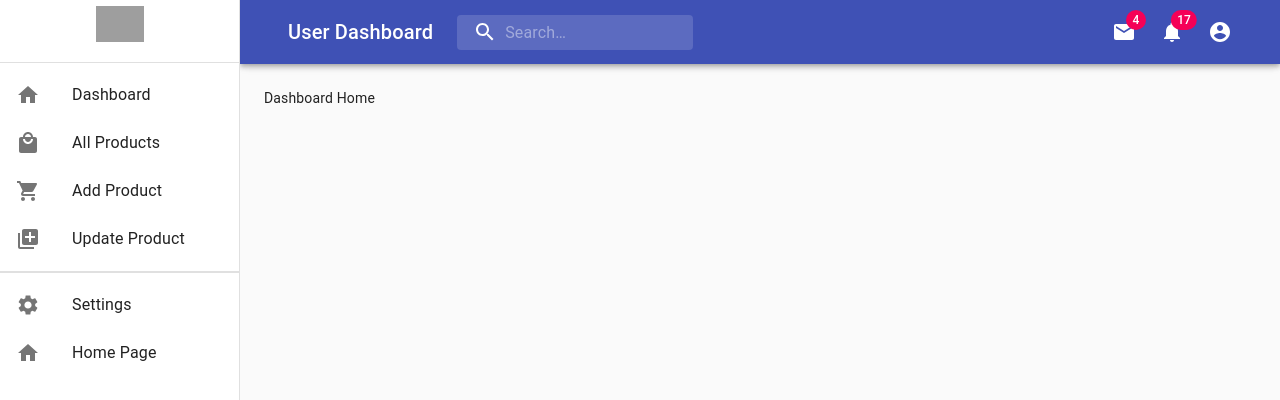
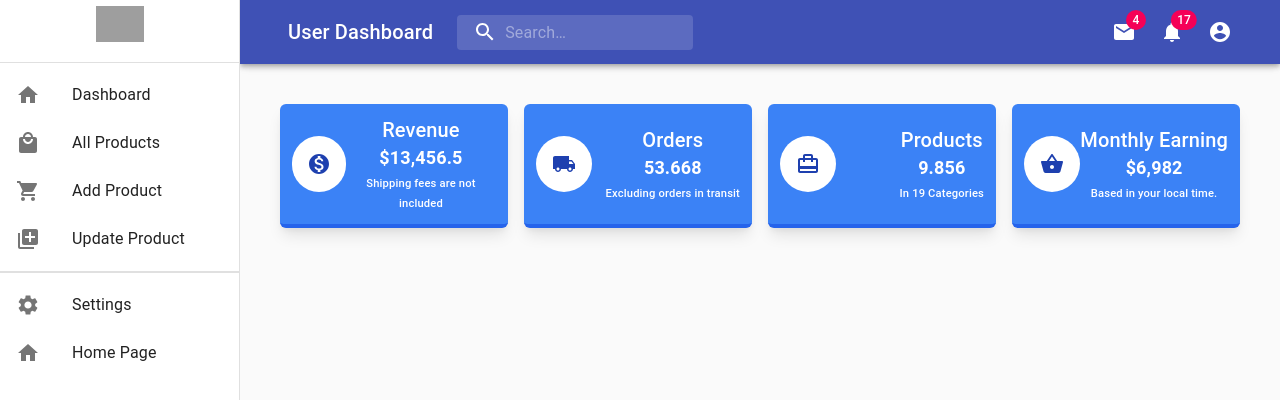
Before and after one commit to reazul7/ReazulIslamBhuiyan_SE_JAVA_JS_1, a React (Create React App) app: page /dashboard/dashboard in a window 1280 px wide. Shown: the top 400 px of the page. Built offline with nearby package versions, Linux system fonts and the light colour scheme; grey boxes are pictures that could not be loaded.

Commit message:
dashboard home page design complete

```diff
--- a/src/components/Dashboard/DashboardContainer/DashboardHome.js
+++ b/src/components/Dashboard/DashboardContainer/DashboardHome.js
@@ -1,11 +1,57 @@
-import React from 'react';
+import React from "react";
+import MonetizationOnIcon from "@material-ui/icons/MonetizationOn";
+import ShoppingBasketIcon from "@material-ui/icons/ShoppingBasket";
+import LocalShippingIcon from "@material-ui/icons/LocalShipping";
+import CardTravelIcon from "@material-ui/icons/CardTravel";
 
 const DashboardHome = () => {
-    return (
-        <div>
-            <h1>Dashboard Home</h1>
+  return (
+    <div>
+      {/* top details information */}
+      <div className="grid grid-cols-1 sm:grid-cols-2 lg:grid-cols-4 p-4 gap-4">
+        <div className="bg-blue-500 dark:bg-gray-800 shadow-lg rounded-md flex items-center justify-between p-3 border-b-4 border-blue-600 dark:border-gray-600 text-white font-medium group">
+          <div className="flex justify-center items-center w-14 h-14 bg-white rounded-full transition-all duration-300 transform group-hover:rotate-12 text-blue-800">
+            <MonetizationOnIcon />
+          </div>
+          <div className="text-center">
+            <p className="text-xl">Revenue</p>
+            <p className="text-lg font-bold">$13,456.5 </p>
+            <small>Shipping fees are not included</small>
+          </div>
         </div>
-    );
+        <div className="bg-blue-500 dark:bg-gray-800 shadow-lg rounded-md flex items-center justify-between p-3 border-b-4 border-blue-600 dark:border-gray-600 text-white font-medium group">
+          <div className="flex justify-center items-center w-14 h-14 bg-white rounded-full transition-all duration-300 transform group-hover:rotate-12 text-blue-800">
+            <LocalShippingIcon />
+          </div>
+          <div className="text-center">
+            <p className="text-xl">Orders</p>
+            <p className="text-lg font-bold">53.668</p>
+            <small>Excluding orders in transit</small>
+          </div>
+        </div>
+        <div className="bg-blue-500 dark:bg-gray-800 shadow-lg rounded-md flex items-center justify-between p-3 border-b-4 border-blue-600 dark:border-gray-600 text-white font-medium group">
+          <div className="flex justify-center items-center w-14 h-14 bg-white rounded-full transition-all duration-300 transform group-hover:rotate-12 text-blue-800">
+            <CardTravelIcon />
+          </div>
+          <div className="text-center">
+            <p className="text-xl">Products</p>
+            <p className="text-lg font-bold">9.856</p>
+            <small>In 19 Categories</small>
+          </div>
+        </div>
+        <div className="bg-blue-500 dark:bg-gray-800 shadow-lg rounded-md flex items-center justify-between p-3 border-b-4 border-blue-600 dark:border-gray-600 text-white font-medium group">
+          <div className="flex justify-center items-center w-14 h-14 bg-white rounded-full transition-all duration-300 transform group-hover:rotate-12 text-blue-800">
+            <ShoppingBasketIcon />
+          </div>
+          <div className="text-center">
+            <p className="text-xl">Monthly Earning</p>
+            <p className="text-lg font-bold">$6,982</p>
+            <small>Based in your local time.</small>
+          </div>
+        </div>
+      </div>
+    </div>
+  );
 };
 
 export default DashboardHome;
```
Also changed, not shown: 1 other file (tests, documents, lock files or other folders).
